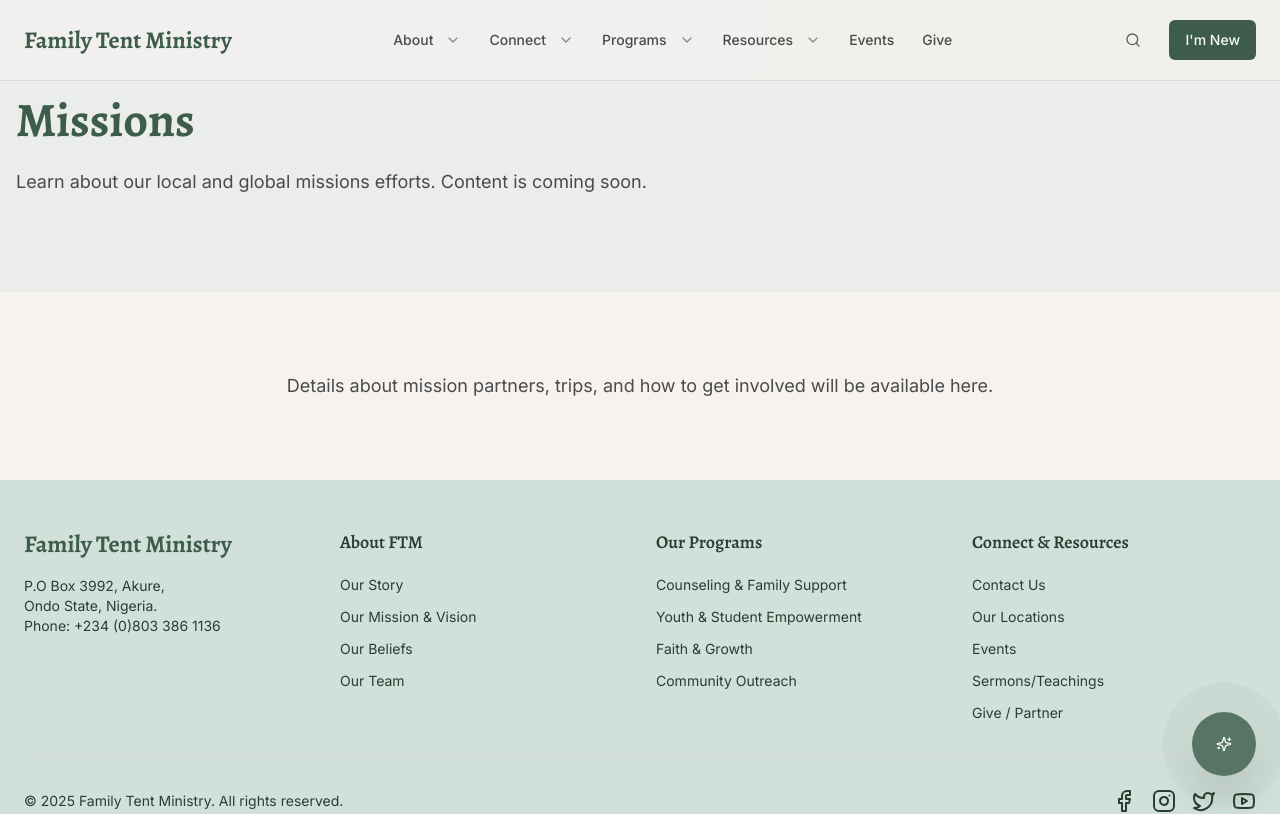
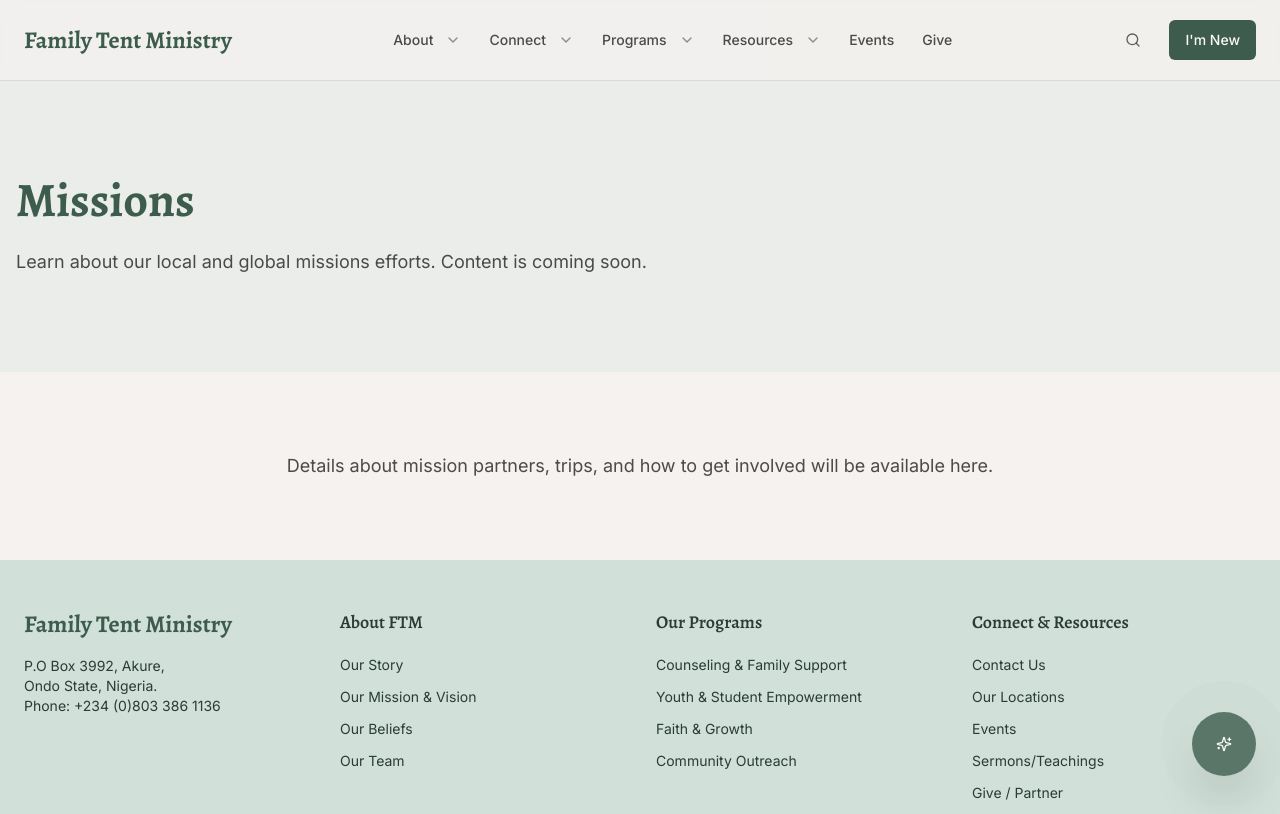
Before and after one commit to olusolaa/fff, a Next.js app: page /connect/missions in a window 1280 px wide. Shown: the top 814 px of the page. Built offline with nearby package versions, Linux system fonts and the light colour scheme; what @genkit-ai/googleai, genkit would draw is missing.

Commit message:
fix: Mission page fixed

```diff
--- a/src/app/connect/missions/page.tsx
+++ b/src/app/connect/missions/page.tsx
@@ -8,7 +8,7 @@ export default function MissionsPage() {
         title="Missions"
         text="Learn about our local and global missions efforts. Content is coming soon."
         className="bg-secondary/30 text-center"
-        titleClassName="text-4xl md:text-5xl"
+        titleClassName="text-4xl md:text-5xl mt-20"
       />
       <div className="container mx-auto px-4 py-12 md:py-20">
         <p className="text-lg text-center text-foreground/80">
```
